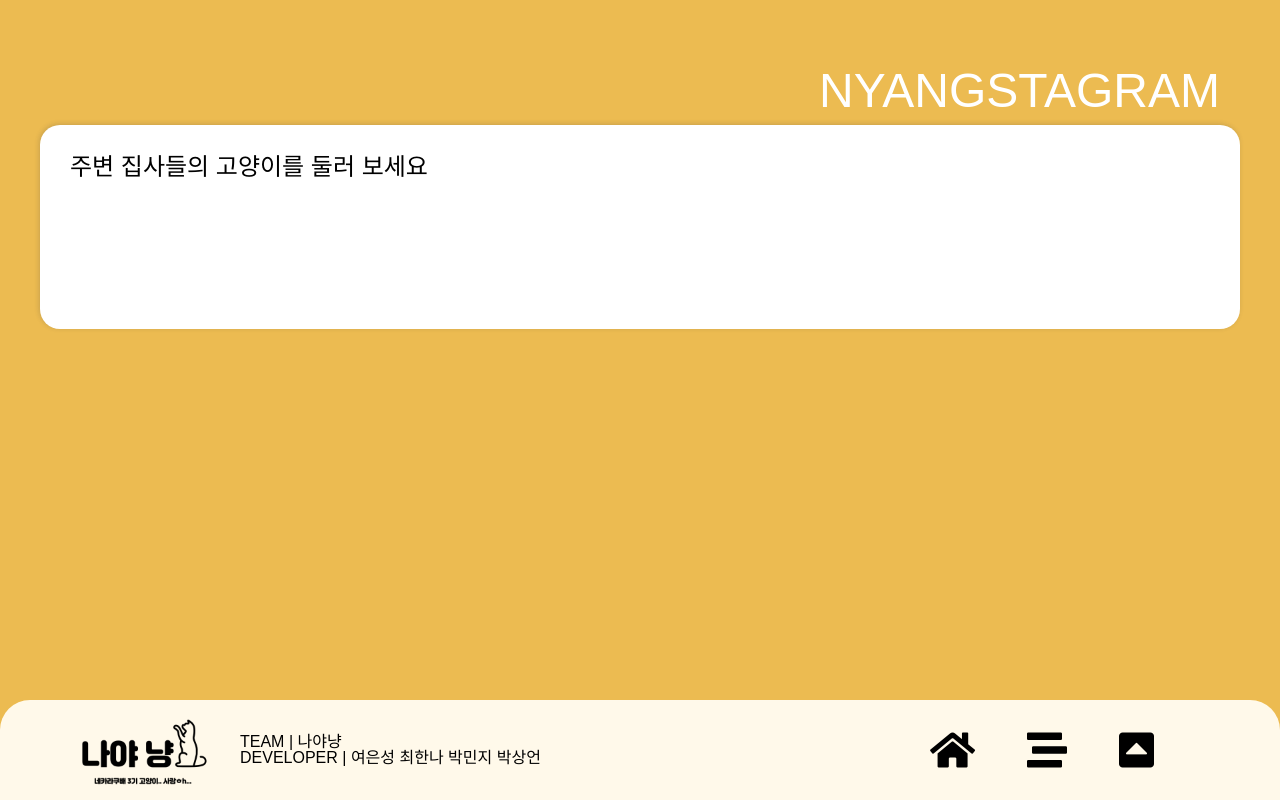
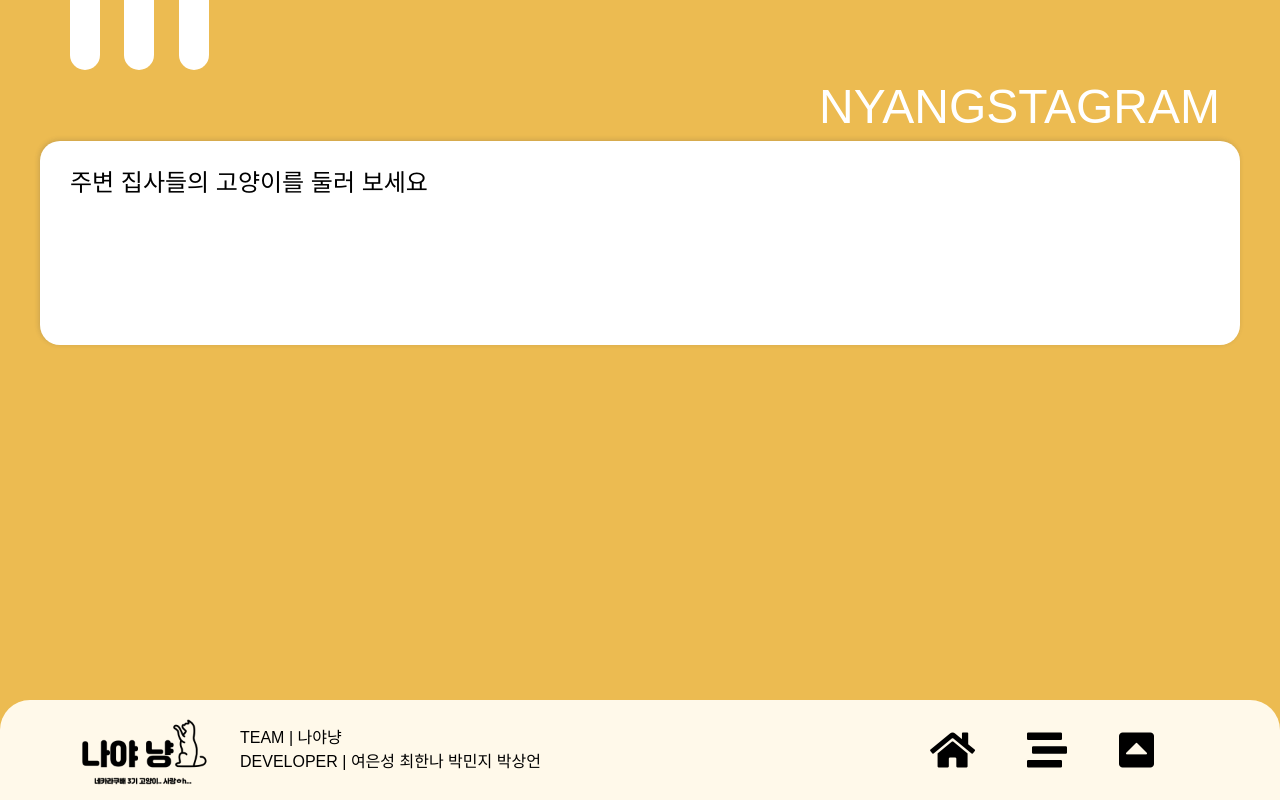
Before and after one commit to mei-zy/naya-nyang, a website: page public/index.html in a window 1280 px wide. Drawn offline with nearby package versions, Linux system fonts and the light colour scheme; no server answers; a web font is replaced by a local one.

Commit message:
💄style : add cat pattern shape
- add html markup div tag
- add style for cat pattern

```diff
--- a/public/css/style.css
+++ b/public/css/style.css
@@ -19,12 +19,22 @@ body {
   display: none;
 }
 .header {
-  margin-top: 67px;
   margin-right: 50px;
 }
 .btn {
   border: none;
   background: transparent;
+}
+.cat-pattern-container {
+  padding-left: 60px;
+}
+.cat-pattern {
+  display: inline-block;
+  width: 30px;
+  height: 70px;
+  background-color: white;
+  border-radius: 0 0 30px 30px;
+  margin: 0 10px 0 10px;
 }
 
 .title {
@@ -111,6 +121,10 @@ h2 {
 }
 .logo-img {
   width: 180px;
+}
+
+.info-container {
+  margin: 8px 0;
 }
 .info-title {
   font-family: 'MaplestoryOTFBold', sans-serif;
--- a/public/index.html
+++ b/public/index.html
@@ -15,6 +15,11 @@
     <script defer src="js/app.js"></script>
   </head>
   <body>
+    <div class="cat-pattern-container">
+      <div class="cat-pattern"></div>
+      <div class="cat-pattern"></div>
+      <div class="cat-pattern"></div>
+    </div>
     <header class="header">
       <h1 class="title">NYANGSTAGRAM</h1>
     </header>
@@ -25,12 +30,12 @@
           <img src="./img/logo/logo.png" class="logo-img" alt="나야냥 로고" />
         </a>
         <div class="team-info">
-          <div>
+          <div class="info-container">
             <span class="info-title">TEAM</span>
             <!-- after 꼭 넣어주기  -->
             <span>나야냥</span>
           </div>
-          <div>
+          <div class="info-container">
             <span class="info-title">DEVELOPER</span>
             <span>여은성 최한나 박민지 박상언</span>
           </div>
```
